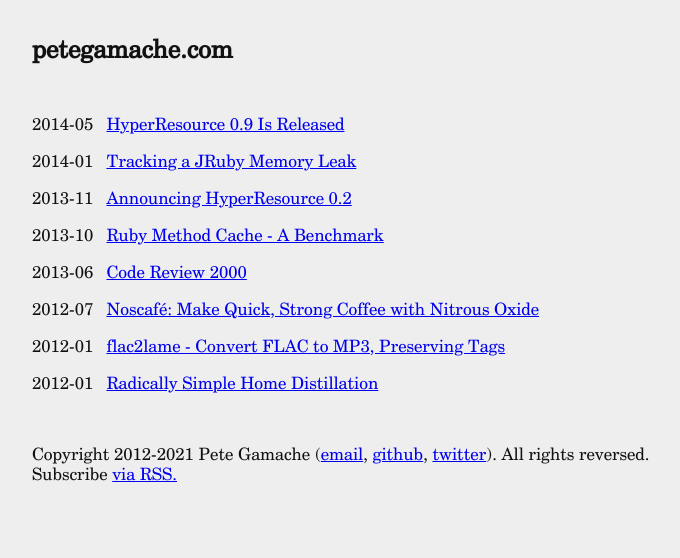
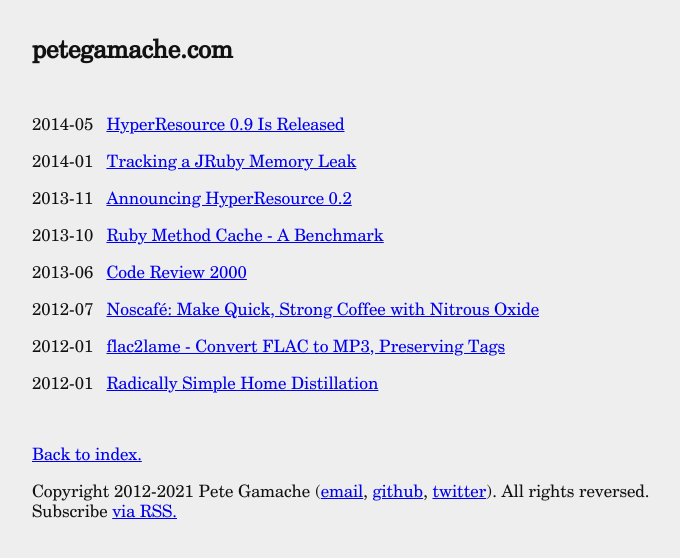
Before and after one commit to gamache/gamache.github.io, a Jekyll site: the page built from index.markdown, in a window 1280 px wide. Shown: the top 558 px of the page, without its empty margins (2-682 px from the left). Built offline with Jekyll 4.4.1, drawn with Linux system fonts in a browser that asks for light colours.

Commit message:
typo fix

```diff
--- a/_layouts/default.html
+++ b/_layouts/default.html
@@ -16,7 +16,7 @@
     {{ content }}
 
     <footer>
-      {% if !page.title %}
+      {% if page.title %}{% else %}
       <p><a href="{{ "/" | prepend: site.baseurl }}">Back to index.</a>
       {% endif %}
 
```
